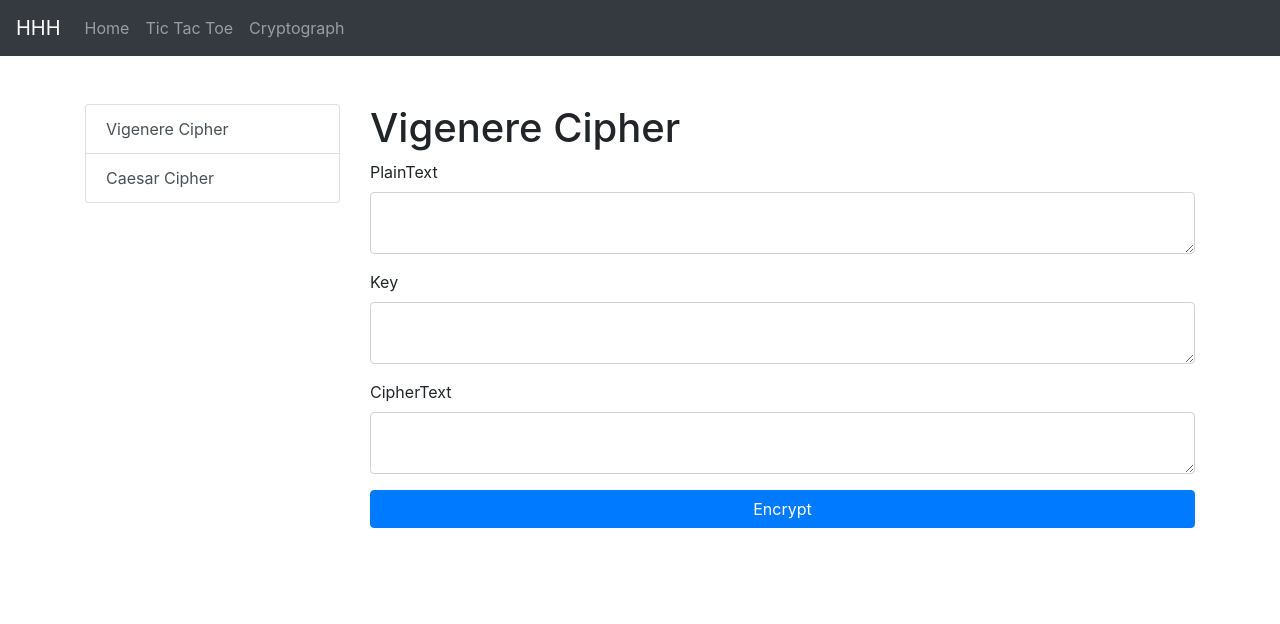
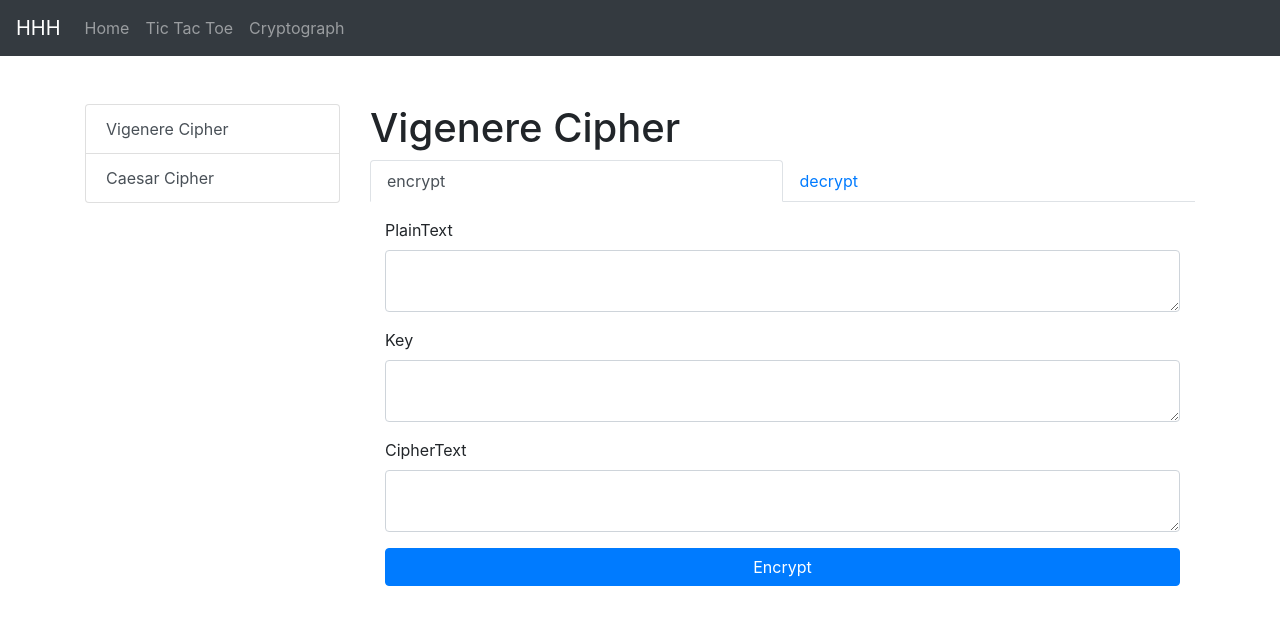
Before and after one commit to saifoelloh/game-creation, a React (Create React App) app: page /cryptograph in a window 1280 px wide. Shown: the top 624 px of the page. Built offline with nearby package versions, Linux system fonts and the light colour scheme.

Commit message:
change layout of vigenere cipher look and feel

```diff
--- a/src/pages/cryptography/components/vigenere/index.jsx
+++ b/src/pages/cryptography/components/vigenere/index.jsx
@@ -1,3 +1,48 @@
+import React, { Fragment, useState } from 'react'
+import {
+  Container,
+  Nav,
+  NavItem,
+  NavLink,
+  TabContent,
+  TabPane,
+} from 'reactstrap'
+
 import VigenereEncrypt from './encrypt'
 
-export { VigenereEncrypt }
+const Vigenere = () => {
+  const options = [
+    { title: 'encrypt', component: <VigenereEncrypt /> },
+    { title: 'decrypt', component: <VigenereEncrypt /> },
+  ]
+  const [activeTab, setActiveTab] = useState(options[0].title)
+  const toggle = (tab) => setActiveTab(tab)
+
+  return (
+    <Fragment>
+      <Nav tabs>
+        {options.map((option, id) => (
+          <NavItem key={id} className="w-50">
+            <NavLink
+              onClick={() => toggle(option.title)}
+              active={activeTab === option.title}
+            >
+              {option.title}
+            </NavLink>
+          </NavItem>
+        ))}
+      </Nav>
+      <TabContent activeTab={activeTab}>
+        {options.map((option, id) => (
+          <TabPane key={id} tabId={option.title}>
+            <Container fluid className="my-3">
+              {option.component}
+            </Container>
+          </TabPane>
+        ))}
+      </TabContent>
+    </Fragment>
+  )
+}
+
+export default Vigenere
--- a/src/pages/cryptography/index.jsx
+++ b/src/pages/cryptography/index.jsx
@@ -1,17 +1,17 @@
 import React, { useState } from 'react'
 import { Col, Container, ListGroup, ListGroupItem, Row } from 'reactstrap'
 
-import { VigenereEncrypt } from './components/vigenere'
+import Vigenere from './components/vigenere'
 
 const Cryptograph = () => {
   const options = [
     {
       title: 'vigenere cipher',
-      component: <VigenereEncrypt />,
+      component: <Vigenere />,
     },
     {
       title: 'caesar cipher',
-      component: VigenereEncrypt,
+      component: <Vigenere />,
     },
   ]
   const [selectedAlgorithm, setSectedAlgorithm] = useState(options[0])
```
